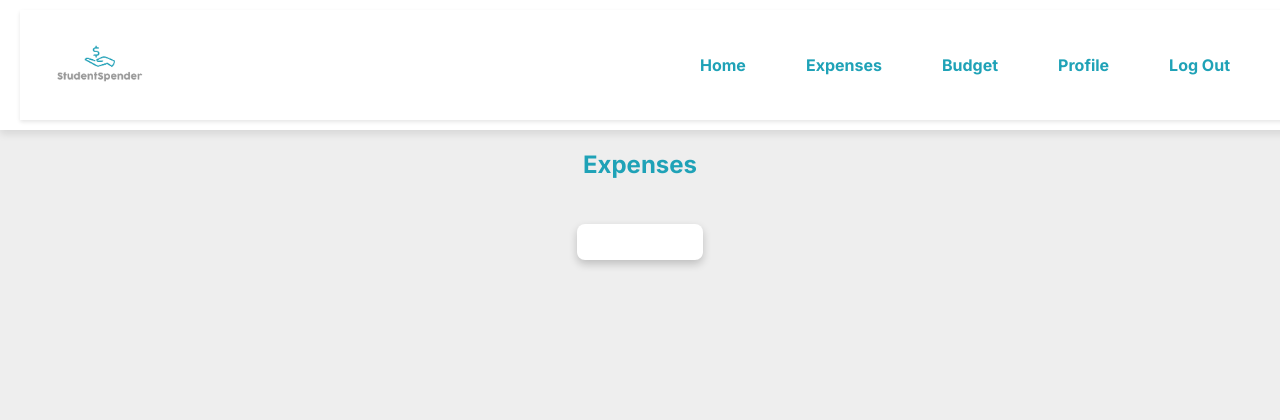
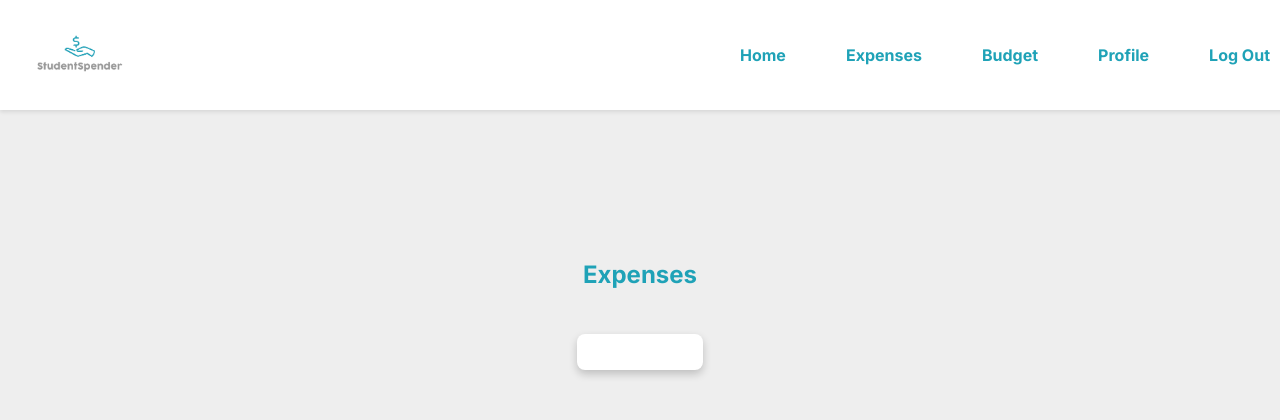
Before and after one commit to chelsnn/Budget-App, a Flask app: page /expenses in a window 1280 px wide; the page is wider, and only the part inside the window is pictured. Shown: the top 420 px of that part. After the commit the page ends 375 px from the top of that part, so only its background shows below. Run offline with Flask 3, Linux system fonts and the light colour scheme; a user stored in the database is signed in; data comes from the database, SQL or seed files in the repository.

Commit message:
fixed navbar

```diff
--- a/templates/expenses.html
+++ b/templates/expenses.html
@@ -122,9 +122,9 @@
 </head>
 <body>
     <!-- Navbar -->
-    <div class="navbar">
-        {% include 'navbar.html' %}
-    </div>
+
+    {% include 'navbar.html' %}
+
 
     <!-- Main content -->
     <div class="content">
```
